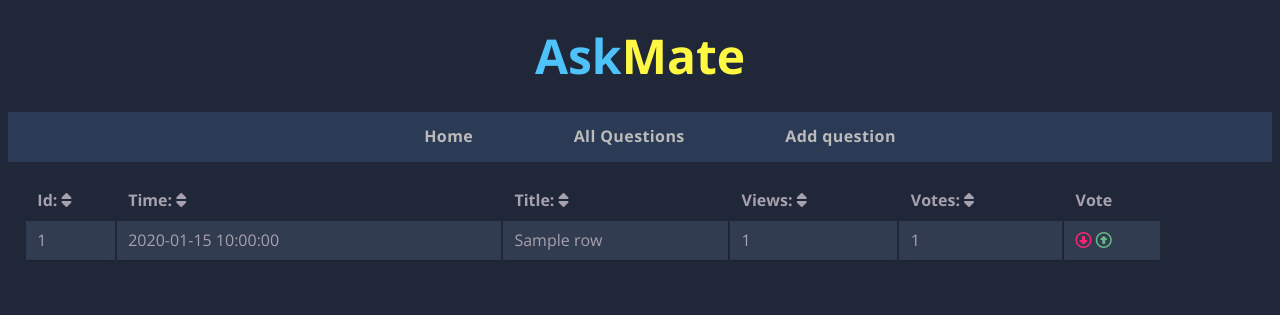
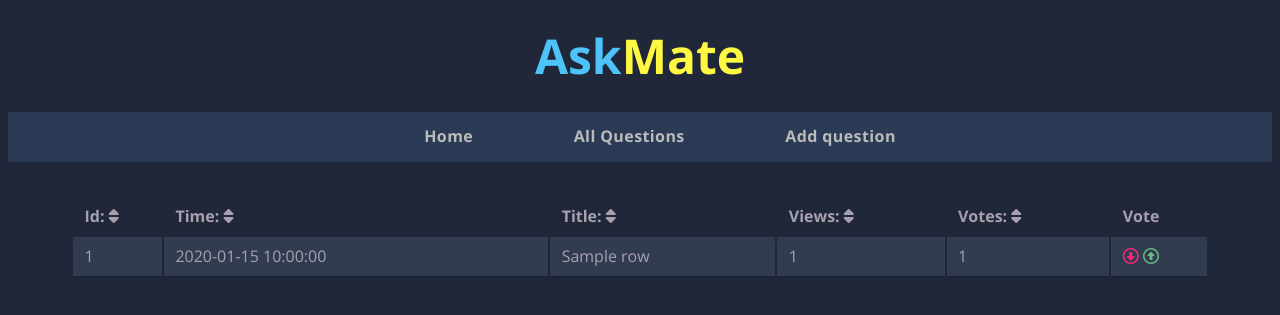
Before and after one commit to FoXcodeZ/AskMate, a Flask app: template templates/index.html in a window 1280 px wide. Shown: the top 315 px of the page. Run offline with Flask 2, Linux system fonts and the light colour scheme; the template is opened without the code that fills it: most values are stand-ins (such as "Sample title", 1, 10 or a date in 2020); some libraries are stand-ins or nearby versions.

Commit message:
CSS update (fixed problem with left and right margins)

```diff
--- a/static/css/default_style.css
+++ b/static/css/default_style.css
@@ -109,7 +109,7 @@ h2 a
     text-align: left;
     /* overflow: hidden;*/
     width: 90%;
-    margin: 1em 1em 1em 1em;
+    margin: 2em 5%;
     display: table;
     padding: 0;
 }
```
